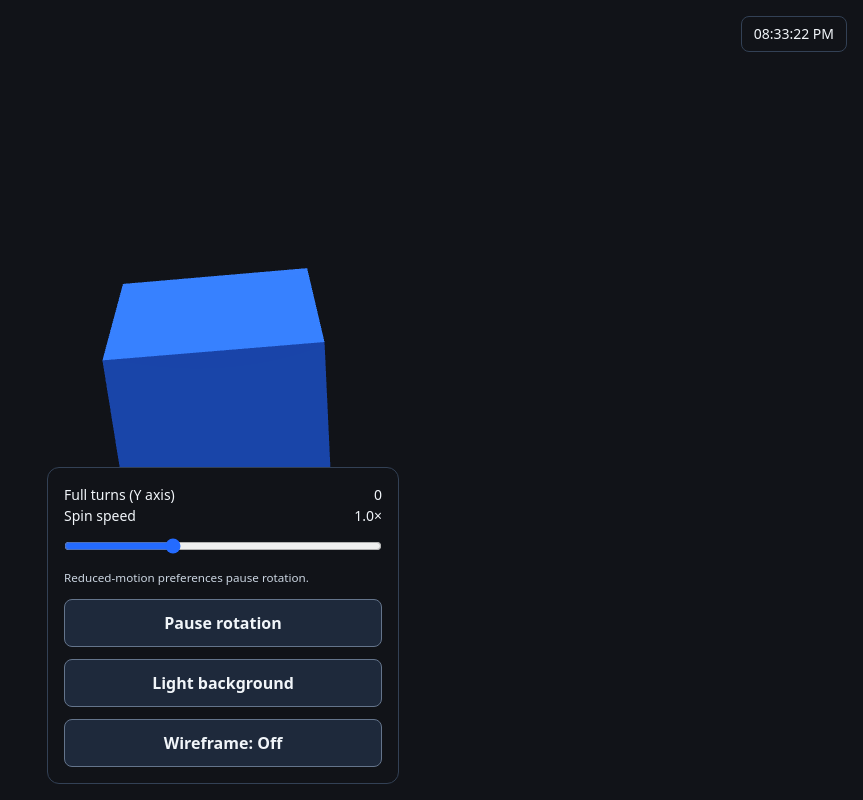
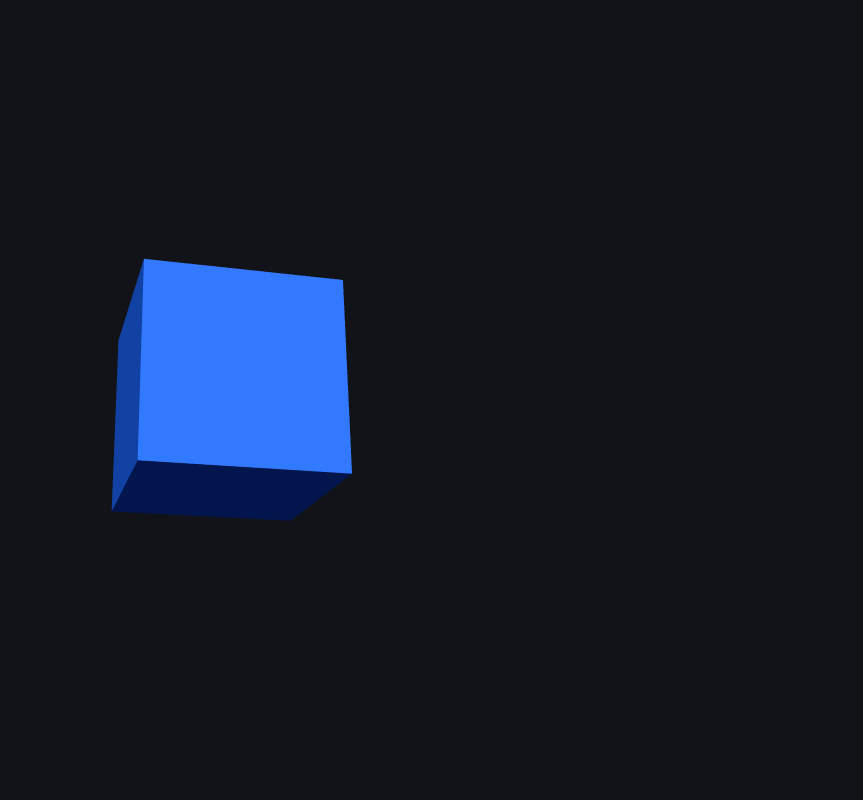
Before and after one commit to dt665m/malorytest, a React (Vite) app: page / in a window 1280 px wide. Shown: the whole page, without its empty margins (417-1280 px from the left). Built offline with nearby package versions, Linux system fonts and the light colour scheme.

Commit message:
Restore the starter cube

```diff
--- a/src/App.tsx
+++ b/src/App.tsx
@@ -1,47 +1,14 @@
-import { useEffect, useRef, useState } from 'react';
+import { useEffect, useRef } from 'react';
 import * as THREE from 'three';
-
-const timeFormatter = new Intl.DateTimeFormat(undefined, {
-  hour: '2-digit',
-  minute: '2-digit',
-  second: '2-digit',
-});
-
-function Clock() {
-  const [now, setNow] = useState(() => new Date());
-
-  useEffect(() => {
-    const interval = window.setInterval(() => setNow(new Date()), 1000);
-    return () => window.clearInterval(interval);
-  }, []);
-
-  const time = timeFormatter.format(now);
-
-  return (
-    <time className="clock" dateTime={now.toISOString()} aria-label={`Current local time: ${time}`}>
-      {time}
-    </time>
-  );
-}
 
 export default function App() {
   const canvasRef = useRef<HTMLCanvasElement>(null);
-  const [isLightBackground, setIsLightBackground] = useState(false);
-  const [fullTurns, setFullTurns] = useState(0);
-  const [speed, setSpeed] = useState(1);
-  const speedRef = useRef(1);
-  const [isPaused, setIsPaused] = useState(
-    () => window.matchMedia('(prefers-reduced-motion: reduce)').matches,
-  );
-  const setRotationPausedRef = useRef<(paused: boolean) => void>(() => {});
-  const [isWireframe, setIsWireframe] = useState(false);
-  const setWireframeRef = useRef<(wireframe: boolean) => void>(() => {});
 
   useEffect(() => {
     const canvas = canvasRef.current!;
-    // Keep the canvas transparent so the page theme also updates while paused.
-    const renderer = new THREE.WebGLRenderer({ canvas, antialias: true, alpha: true });
+    const renderer = new THREE.WebGLRenderer({ canvas, antialias: true });
     const scene = new THREE.Scene();
+    scene.background = new THREE.Color('#111318');
 
     const camera = new THREE.PerspectiveCamera(45, 1, 0.1, 100);
     camera.position.z = 5;
@@ -55,11 +22,6 @@ export default function App() {
     light.position.set(3, 5, 4);
     scene.add(light);
 
-    setWireframeRef.current = (wireframe) => {
-      material.wireframe = wireframe;
-      renderer.render(scene, camera);
-    };
-
     const resize = () => {
       const { clientWidth: width, clientHeight: height } = canvas;
       camera.aspect = width / height;
@@ -71,118 +33,23 @@ export default function App() {
     resize();
     window.addEventListener('resize', resize);
 
-    const raycaster = new THREE.Raycaster();
-    const pointer = new THREE.Vector2();
-    const hitsCube = (event: MouseEvent) => {
-      const bounds = canvas.getBoundingClientRect();
-      pointer.set(
-        ((event.clientX - bounds.left) / bounds.width) * 2 - 1,
-        -((event.clientY - bounds.top) / bounds.height) * 2 + 1,
-      );
-      raycaster.setFromCamera(pointer, camera);
-      return raycaster.intersectObject(cube).length > 0;
-    };
-    let drag: { pointerId: number; startX: number; startY: number; x: number; y: number } | null = null;
-    let didDrag = false;
-    const horizontalAxis = new THREE.Vector3(0, 1, 0);
-    const verticalAxis = new THREE.Vector3(1, 0, 0);
-    const startDrag = (event: PointerEvent) => {
-      if (drag || !event.isPrimary || event.button !== 0) return;
-      didDrag = false;
-      if (!hitsCube(event)) return;
-      drag = {
-        pointerId: event.pointerId,
-        startX: event.clientX,
-        startY: event.clientY,
-        x: event.clientX,
-        y: event.clientY,
-      };
-      canvas.setPointerCapture(event.pointerId);
-      canvas.style.cursor = 'grabbing';
-    };
-    const moveDrag = (event: PointerEvent) => {
-      if (!drag) {
-        canvas.style.cursor = hitsCube(event) ? 'grab' : '';
-        return;
-      }
-      if (event.pointerId !== drag.pointerId) return;
-      // Leave small click movements alone, so clicking still changes color.
-      if (!didDrag && Math.hypot(event.clientX - drag.startX, event.clientY - drag.startY) < 4) return;
-      didDrag = true;
-      cube.rotateOnWorldAxis(horizontalAxis, (event.clientX - drag.x) * 0.01);
-      cube.rotateOnWorldAxis(verticalAxis, (event.clientY - drag.y) * 0.01);
-      drag.x = event.clientX;
-      drag.y = event.clientY;
+    const motion = window.matchMedia('(prefers-reduced-motion: reduce)');
+    const start = performance.now();
+    const animate = (time: number) => {
+      const elapsed = (time - start) / 1000;
+      cube.rotation.x = 0.4 + elapsed * 0.3;
+      cube.rotation.y = 0.5 + elapsed * 0.5;
       renderer.render(scene, camera);
     };
-    const endDrag = (event: PointerEvent) => {
-      if (event.pointerId !== drag?.pointerId) return;
-      drag = null;
-      canvas.style.cursor = '';
-      if (canvas.hasPointerCapture(event.pointerId)) canvas.releasePointerCapture(event.pointerId);
+    const updateMotion = () => {
+      renderer.setAnimationLoop(motion.matches ? null : animate);
     };
-    const changeColor = (event: MouseEvent) => {
-      if (didDrag) {
-        didDrag = false;
-        return;
-      }
-      if (!hitsCube(event)) return;
-
-      // Choose any RGB color except the current one, so every hit changes it.
-      const offset = 1 + Math.floor(Math.random() * 0xffffff);
-      material.color.setHex((material.color.getHex() + offset) % 0x1000000);
-      renderer.render(scene, camera);
-    };
-    canvas.addEventListener('click', changeColor);
-    canvas.addEventListener('pointerdown', startDrag);
-    canvas.addEventListener('pointermove', moveDrag);
-    canvas.addEventListener('pointerup', endDrag);
-    canvas.addEventListener('pointercancel', endDrag);
-    canvas.addEventListener('lostpointercapture', endDrag);
-
-    const motion = window.matchMedia('(prefers-reduced-motion: reduce)');
-    let previousTime: number | null = null;
-    // Count only animated Y-axis travel, excluding the initial display angle.
-    let totalRotationY = 0;
-    let completedTurns = 0;
-    const animate = (time: number) => {
-      const delta = previousTime === null ? 0 : Math.min((time - previousTime) / 1000, 0.1);
-      previousTime = time;
-      if (!drag) {
-        cube.rotation.x += delta * 0.3 * speedRef.current;
-        const rotationY = delta * 0.5 * speedRef.current;
-        cube.rotation.y += rotationY;
-        totalRotationY += rotationY;
-        const nextFullTurns = Math.floor(totalRotationY / (2 * Math.PI));
-        if (nextFullTurns !== completedTurns) {
-          completedTurns = nextFullTurns;
-          setFullTurns(nextFullTurns);
-        }
-      }
-      renderer.render(scene, camera);
-    };
-    setRotationPausedRef.current = (paused) => {
-      previousTime = null;
-      renderer.setAnimationLoop(paused ? null : animate);
-    };
-    const updateMotion = () => {
-      if (motion.matches) setIsPaused(true);
-    };
+    updateMotion();
     motion.addEventListener('change', updateMotion);
 
     return () => {
       renderer.setAnimationLoop(null);
-      setRotationPausedRef.current = () => {};
-      setWireframeRef.current = () => {};
       window.removeEventListener('resize', resize);
-      canvas.removeEventListener('click', changeColor);
-      canvas.removeEventListener('pointerdown', startDrag);
-      canvas.removeEventListener('pointermove', moveDrag);
-      canvas.removeEventListener('pointerup', endDrag);
-      canvas.removeEventListener('pointercancel', endDrag);
-      canvas.removeEventListener('lostpointercapture', endDrag);
-      if (drag && canvas.hasPointerCapture(drag.pointerId)) canvas.releasePointerCapture(drag.pointerId);
-      canvas.style.cursor = '';
       motion.removeEventListener('change', updateMotion);
       geometry.dispose();
       material.dispose();
@@ -190,67 +57,5 @@ export default function App() {
     };
   }, []);
 
-  useEffect(() => {
-    setRotationPausedRef.current(isPaused);
-  }, [isPaused]);
-
-  useEffect(() => {
-    setWireframeRef.current(isWireframe);
-  }, [isWireframe]);
-
-  return (
-    <div className="page" data-theme={isLightBackground ? 'light' : 'dark'}>
-      <canvas ref={canvasRef} role="img" aria-label="A rotating cube. Drag the cube to rotate it by hand. Click the cube to change its color." />
-      <Clock />
-      <div className="speed-control">
-        <div className="speed-heading" title="Complete 360° rotations around the vertical (Y) axis since page load.">
-          <span id="full-turns-label">Full turns (Y axis)</span>
-          <output aria-labelledby="full-turns-label">{fullTurns}</output>
-        </div>
-        <div className="speed-heading">
-          <label htmlFor="cube-speed">Spin speed</label>
-          <output htmlFor="cube-speed">{speed === 0 ? 'Paused' : `${speed.toFixed(1)}×`}</output>
-        </div>
-        <input
-          id="cube-speed"
-          type="range"
-          min="0"
-          max="3"
-          step="0.1"
-          value={speed}
-          aria-valuetext={speed === 0 ? 'Paused' : `${speed.toFixed(1)} times normal speed`}
-          aria-describedby="motion-note"
-          onChange={(event) => {
-            const nextSpeed = event.currentTarget.valueAsNumber;
-            speedRef.current = nextSpeed;
-            setSpeed(nextSpeed);
-          }}
-        />
-        <small id="motion-note">Reduced-motion preferences pause rotation.</small>
-        <button
-          className="rotation-control"
-          type="button"
-          onClick={() => setIsPaused((paused) => !paused)}
-        >
-          {isPaused ? 'Resume rotation' : 'Pause rotation'}
-        </button>
-        <button
-          className="rotation-control"
-          type="button"
-          aria-pressed={isLightBackground}
-          onClick={() => setIsLightBackground((light) => !light)}
-        >
-          Light background
-        </button>
-        <button
-          className="rotation-control"
-          type="button"
-          aria-pressed={isWireframe}
-          onClick={() => setIsWireframe((wireframe) => !wireframe)}
-        >
-          Wireframe: {isWireframe ? 'On' : 'Off'}
-        </button>
-      </div>
-    </div>
-  );
+  return <canvas ref={canvasRef} role="img" aria-label="A rotating blue cube" />;
 }
--- a/src/style.css
+++ b/src/style.css
@@ -8,115 +8,8 @@ body,
   background: #111318;
 }
 
-.page {
-  --page-background: #111318;
-  --text: #f1f5f9;
-  --muted-text: #cbd5e1;
-  --border: #334155;
-  --button-background: #1e293b;
-  --button-hover: #334155;
-  --focus: #93c5fd;
-  width: 100%;
-  height: 100%;
-  background: var(--page-background);
-  color-scheme: dark;
-}
-
-.page[data-theme='light'] {
-  --page-background: #f1f5f9;
-  --text: #0f172a;
-  --muted-text: #334155;
-  --border: #94a3b8;
-  --button-background: #e2e8f0;
-  --button-hover: #cbd5e1;
-  --focus: #1d4ed8;
-  color-scheme: light;
-}
-
 canvas {
   display: block;
   width: 100%;
   height: 100%;
-  touch-action: none;
 }
-
-.clock {
-  position: fixed;
-  top: max(1rem, env(safe-area-inset-top));
-  right: max(1rem, env(safe-area-inset-right));
-  padding: 0.5rem 0.75rem;
-  border: 1px solid var(--border);
-  border-radius: 0.5rem;
-  background: var(--page-background);
-  color: var(--text);
-  font: 500 0.875rem/1.25 system-ui, sans-serif;
-  font-variant-numeric: tabular-nums;
-  pointer-events: none;
-}
-
-.speed-control {
-  position: fixed;
-  bottom: calc(1rem + env(safe-area-inset-bottom, 0px));
-  left: 50%;
-  transform: translateX(-50%);
-  box-sizing: border-box;
-  width: min(22rem, calc(100% - 2rem));
-  padding: 1rem;
-  border: 1px solid var(--border);
-  border-radius: 0.75rem;
-  background: var(--page-background);
-  color: var(--text);
-  font: 0.875rem/1.5 system-ui, sans-serif;
-}
-
-.speed-heading {
-  display: flex;
-  justify-content: space-between;
-  gap: 1rem;
-}
-
-.speed-heading output {
-  font-variant-numeric: tabular-nums;
-}
-
-.speed-control input {
-  display: block;
-  width: 100%;
-  min-height: 2rem;
-  margin: 0.25rem 0;
-  accent-color: #246bff;
-  cursor: pointer;
-}
-
-.speed-control input:focus-visible {
-  outline: 2px solid var(--focus);
-  outline-offset: 2px;
-}
-
-.speed-control small {
-  color: var(--muted-text);
-}
-
-.rotation-control {
-  display: block;
-  width: 100%;
-  margin-top: 0.75rem;
-  min-height: 44px;
-  padding: 0.75rem 1.25rem;
-  border: 1px solid #64748b;
-  border-radius: 0.5rem;
-  background: var(--button-background);
-  color: var(--text);
-  font: 600 1rem system-ui, sans-serif;
-  white-space: nowrap;
-  cursor: pointer;
-}
-
-.rotation-control:hover {
-  background: var(--button-hover);
-}
-
-.rotation-control:focus-visible {
-  outline: 3px solid var(--focus);
-  outline-offset: 4px;
-}
```
